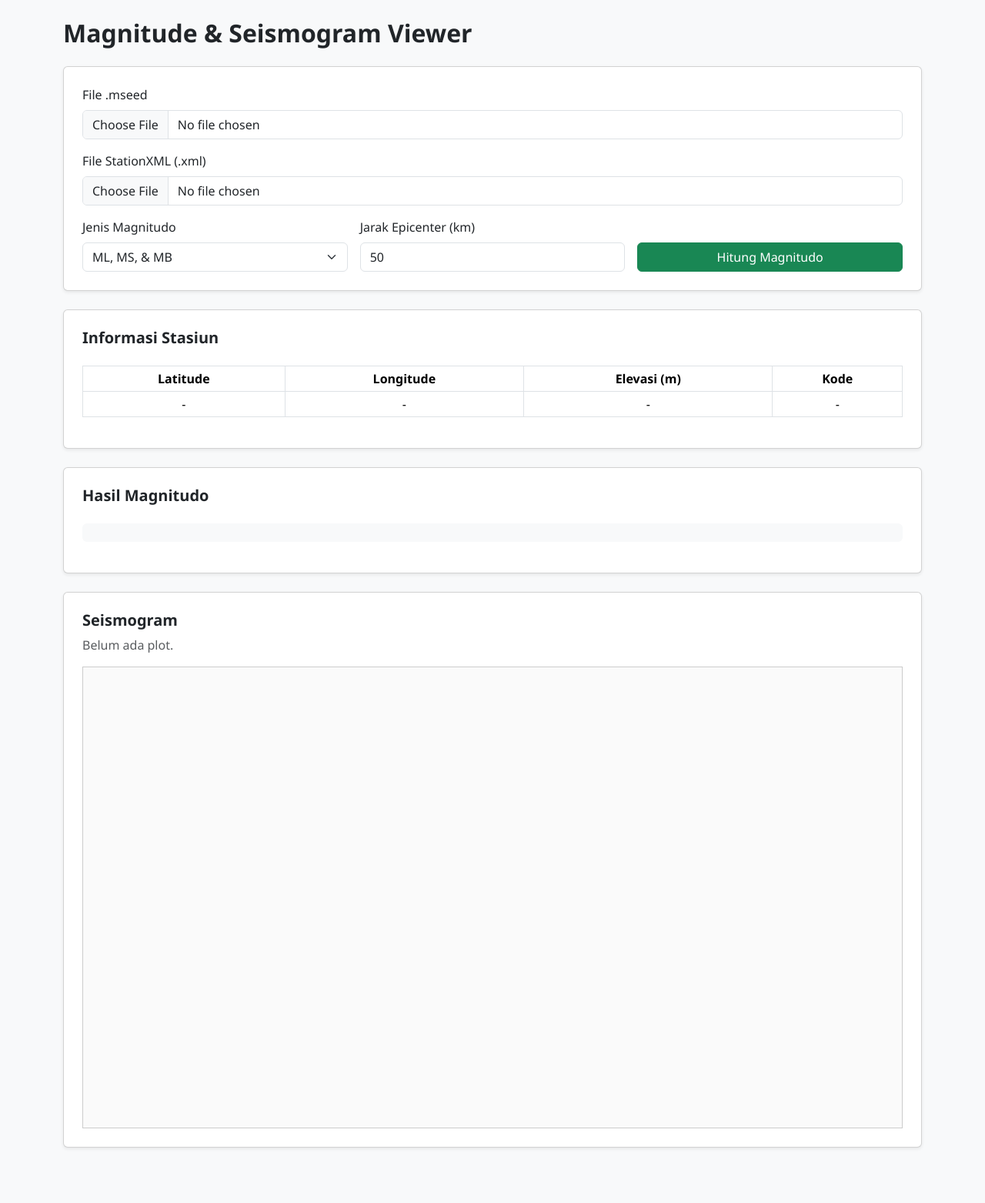
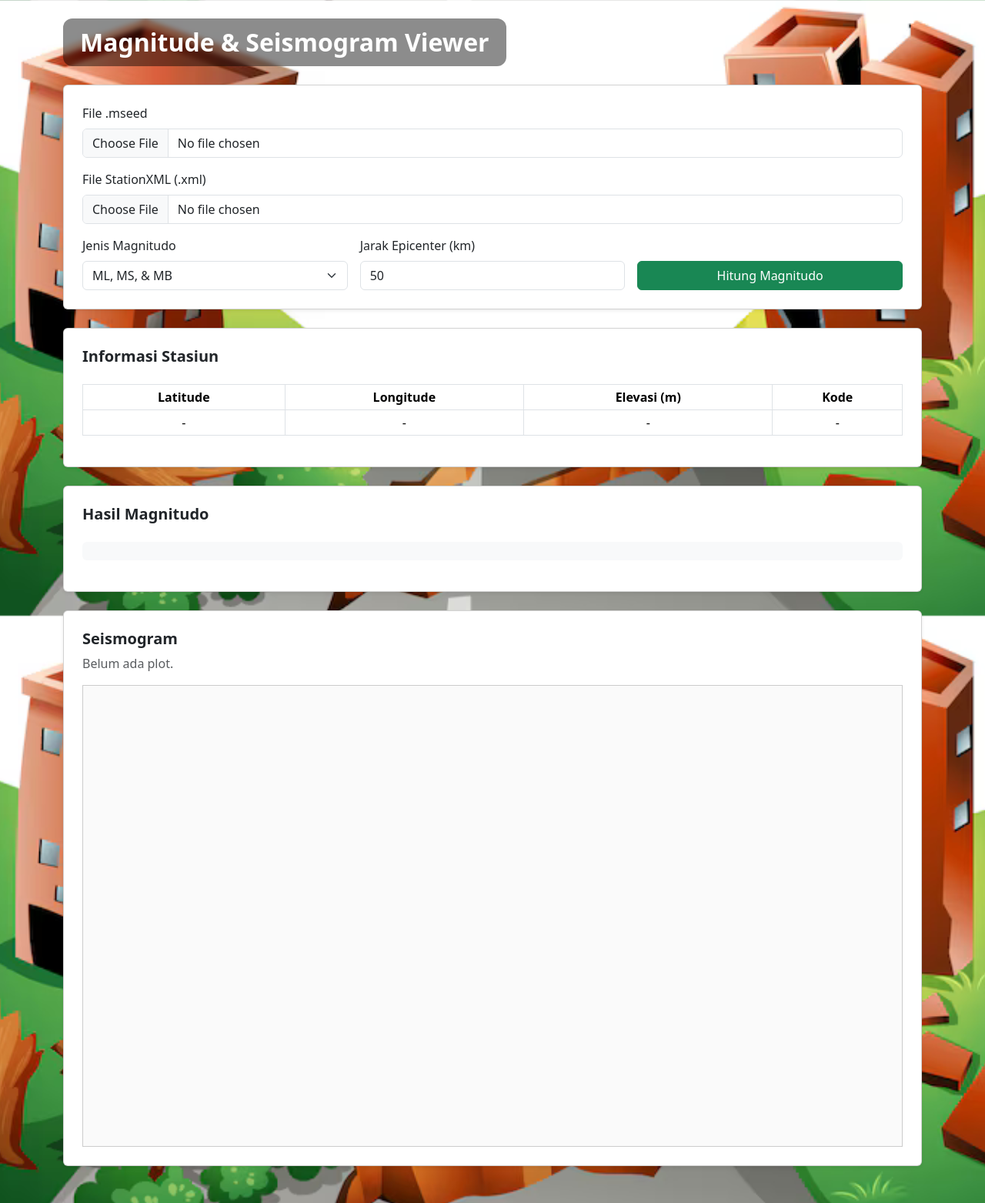
Before and after one commit to auditditdit/magnitude-calculation, a Flask app: page /main in a window 1280 px wide. Shown: the whole page at 77% size. Before the commit the page ends 1492 px from the top, so only its background shows below. Run offline with Flask 3, Linux system fonts and the light colour scheme.

Commit message:
Literally 100% Last Changes

```diff
--- a/static/style.css
+++ b/static/style.css
@@ -1,5 +1,20 @@
+h2 {
+    color: white;
+    display: inline-block;
+    background: rgba(0, 0, 0, 0.45);
+    padding: 12px 22px;
+    border-radius: 12px;
+    backdrop-filter: blur(3px);
+}
+
 body {
     font-family: 'Segoe UI', Tahoma, Geneva, Verdana, sans-serif;
+
+    background-image: url('./background.png'); /* file kamu */
+    background-size: cover;
+    background-repeat: no-repeat;
+    background-position: center;
+    background-attachment: fixed;
 }
 
 pre {
@@ -23,7 +38,7 @@ pre {
 /* Prevent scaling → scroll instead of shrink */
 #scrollWrapper img {
     display: block;
-    width:100%;
+    width: 100%;
     height: auto;
 
     min-width: 50px;      /* force horizontal scroll */
--- a/templates/index.html
+++ b/templates/index.html
@@ -8,12 +8,15 @@
     <link href="https://cdn.jsdelivr.net/npm/bootstrap@5.3.2/dist/css/bootstrap.min.css" rel="stylesheet">
     <link rel="stylesheet" href="/static/style.css">
     <link rel="icon" href="{{ url_for('static', filename='allpp.ico') }}" type="image/x-icon">
+    <link href="https://cdn.jsdelivr.net/npm/bootstrap@5.3.8/dist/css/bootstrap.min.css" rel="stylesheet" integrity="sha384-sRIl4kxILFvY47J16cr9ZwB07vP4J8+LH7qKQnuqkuIAvNWLzeN8tE5YBujZqJLB" crossorigin="anonymous">
 </head>
 <body class="bg-light">
 
     <div class="container py-4">
 
-    <h2 class="mb-4 fw-bold">Magnitude & Seismogram Viewer</h2>
+        <h2 class="mb-4 fw-bold" style="color: white !important;">
+            Magnitude & Seismogram Viewer
+        </h2>
 
         <!-- INPUT FORM -->
         <div class="card shadow-sm p-4 mb-4">
@@ -92,10 +95,9 @@
                 <img id="seisImg" src="" alt="">
             </div>
         </div>
-
     </div>
 
     <script src="/static/script.js"></script>
-
+    <script src="https://cdn.jsdelivr.net/npm/bootstrap@5.3.8/dist/js/bootstrap.bundle.min.js" integrity="sha384-FKyoEForCGlyvwx9Hj09JcYn3nv7wiPVlz7YYwJrWVcXK/BmnVDxM+D2scQbITxI" crossorigin="anonymous"></script>
 </body>
 </html>
```
Also changed, not shown: templates/home.html (+51 -5 lines), static/background.png (added). Lines whose indentation alone changed are shown as unchanged.
